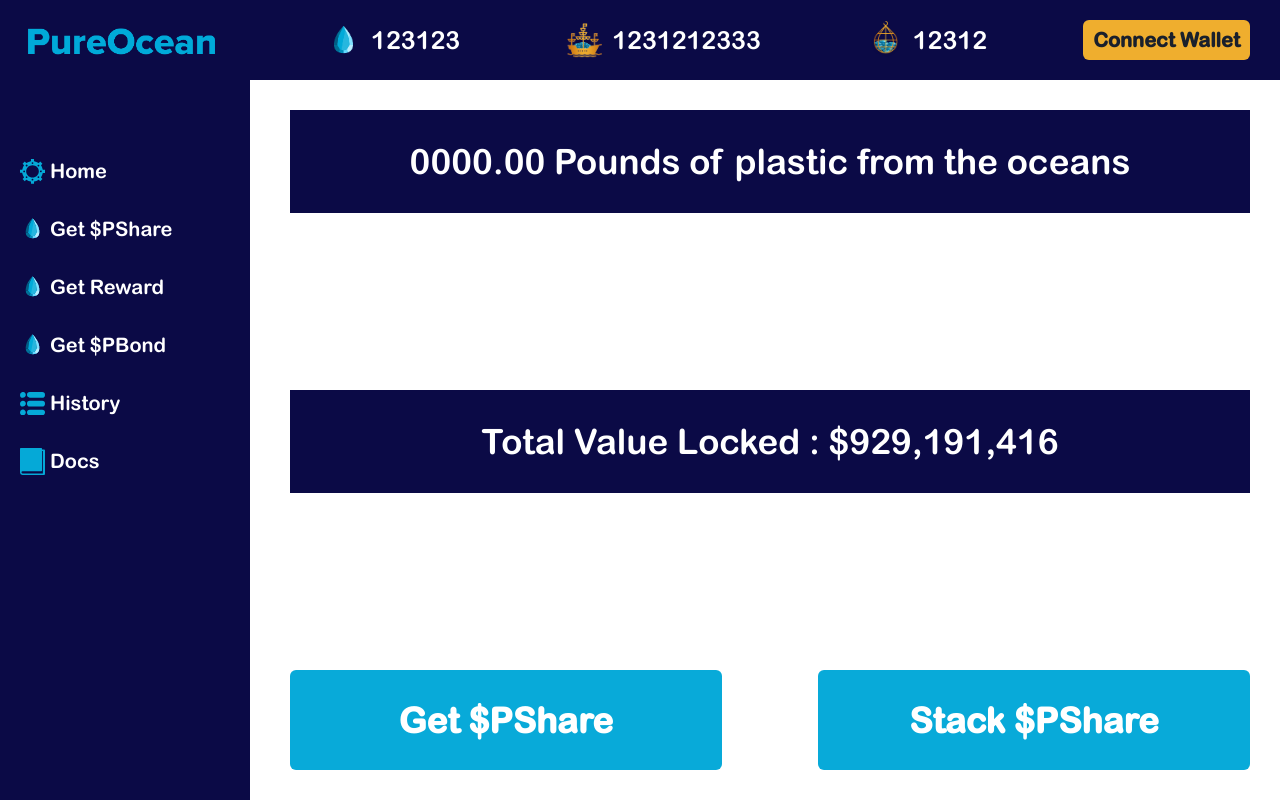
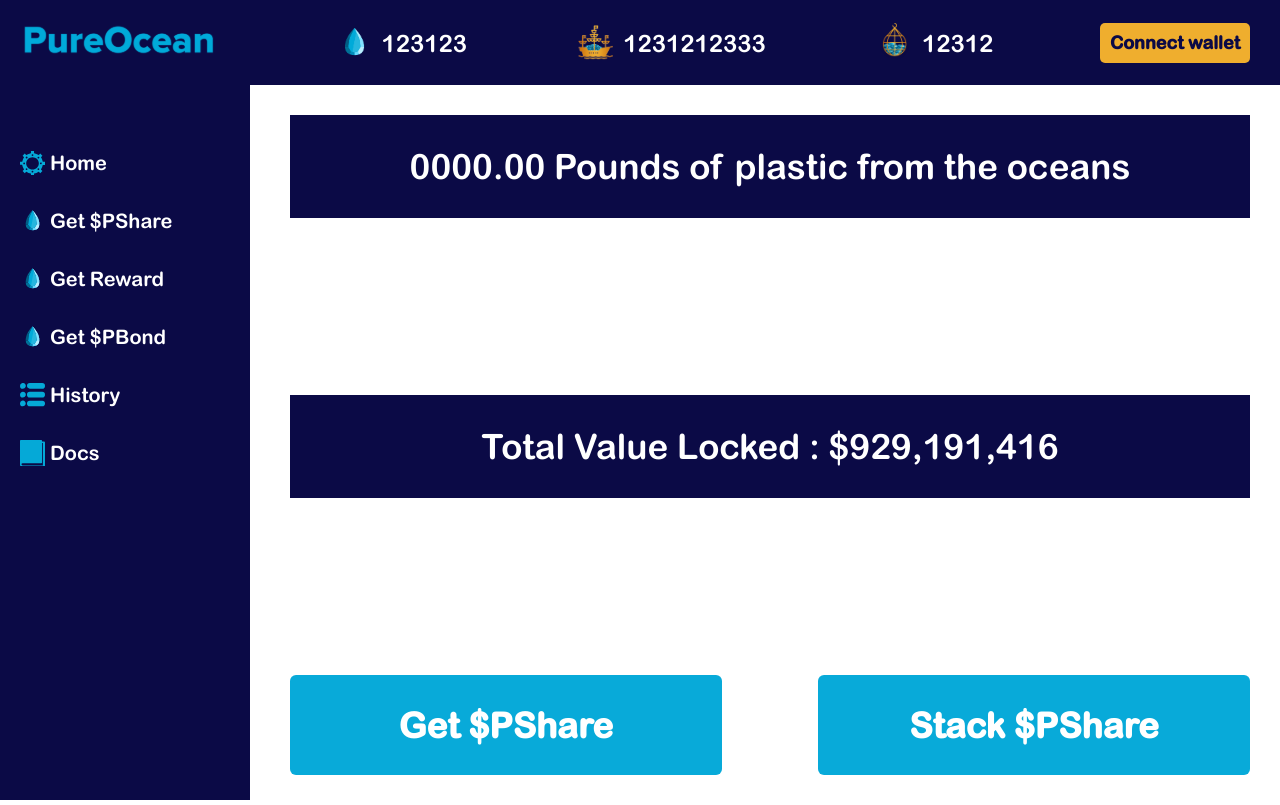
Before and after one commit to Vadim121197/pure_ocean, a React (Create React App) app: page / in a window 1280 px wide. Built offline with nearby package versions, Linux system fonts and the light colour scheme; what web3 would draw is missing.

Commit message:
[ConnectButton] add state style

```diff
--- a/src/assets/icons/index.tsx
+++ b/src/assets/icons/index.tsx
@@ -12,3 +12,7 @@ import { ReactComponent as LogoDocs } from './docs.svg';
 export const IconDocs = (props: React.SVGProps<SVGSVGElement>) => <LogoDocs {...props} />;
 import { ReactComponent as LogoHistory } from './history.svg';
 export const IconHistory = (props: React.SVGProps<SVGSVGElement>) => <LogoHistory {...props} />;
+import { ReactComponent as LogoHeaderIcon } from './logo_header_pureocean.svg';
+export const IconLogoHeader = (props: React.SVGProps<SVGSVGElement>) => (
+  <LogoHeaderIcon {...props} />
+);
--- a/src/components/BoxWithText/index.tsx
+++ b/src/components/BoxWithText/index.tsx
@@ -1,6 +1,6 @@
 import { Box } from '@chakra-ui/react';
 import React from 'react';
-import { mainBackground } from '../../constants';
+import { darkBlue } from '../../constants';
 
 export type BoxWithTextProps = {
   text: string;
@@ -9,7 +9,7 @@ export type BoxWithTextProps = {
 export const BoxWithText: React.FC<BoxWithTextProps> = ({ text }) => {
   return (
     <Box
-      bg={mainBackground}
+      bg={darkBlue}
       color="white"
       fontSize={['25px', null, '35px']}
       w="100%"
--- a/src/components/ConnectButton/index.tsx
+++ b/src/components/ConnectButton/index.tsx
@@ -1,5 +1,6 @@
 import { Button } from '@chakra-ui/react';
 import React from 'react';
+import { darkBlue, disableText, gold, goldDisabled, goldHover, goldPressed } from '../../constants';
 
 export type ConnectButtonProps = {
   onClick: () => void;
@@ -8,15 +9,18 @@ export type ConnectButtonProps = {
 export const ConnectButton: React.FC<ConnectButtonProps> = ({ onClick }) => {
   return (
     <Button
-      bg="#EFAE2E"
-      height="40px"
-      border="none"
+      bg={gold}
+      borderRadius="5px"
       mx="30px"
-      fontSize={['10px', '15px', '20px']}
-      px="10px"
+      fontSize="18px"
+      p="20px 10px"
       onClick={onClick}
+      color={darkBlue}
+      _hover={{ bg: goldHover }}
+      _active={{ bg: goldPressed, borderColor: 'red' }}
+      _disabled={{ bg: goldDisabled, color: disableText }}
     >
-      Connect Wallet
+      Connect wallet
     </Button>
   );
 };
--- a/src/constants/style.ts
+++ b/src/constants/style.ts
@@ -1,2 +1,7 @@
-export const mainBackground = '#0B0A46';
+export const darkBlue = '#0B0A46';
 export const burgerBackground = '#08AAD9';
+export const gold = '#EFAE2E';
+export const goldHover = '#D99818';
+export const goldPressed = '#C58200';
+export const goldDisabled = '#CACACA';
+export const disableText = '#686868';
--- a/src/containers/Header/index.tsx
+++ b/src/containers/Header/index.tsx
@@ -2,7 +2,7 @@
 import React, { useEffect, useState } from 'react';
 import { Flex, IconButton, Image, Text, Box } from '@chakra-ui/react';
 import { HamburgerIcon } from '@chakra-ui/icons';
-import { burgerBackground, mainBackground } from '../../constants';
+import { burgerBackground, darkBlue } from '../../constants';
 import ImageRuby from '../../assets/images/ruby.png';
 import ImageShip from '../../assets/images/ship.png';
 import ImageBasket from '../../assets/images/basket.png';
@@ -36,9 +36,9 @@ export const Header: React.FC<HeaderProps> = ({ showSidebarButton, onShowSidebar
   const [userAddress, setUserAddress] = useState<string>('');
 
   const connect = async () => {
-    rpcService
-      .connectToWallet()
-      .then((address: string | undefined) => address && setUserAddress(address));
+    // rpcService
+    //   .connectToWallet()
+    //   .then((address: string | undefined) => address && setUserAddress(address));
   };
 
   useEffect(() => {
@@ -49,7 +49,7 @@ export const Header: React.FC<HeaderProps> = ({ showSidebarButton, onShowSidebar
   }, []);
 
   return (
-    <Flex w="100%" bg={mainBackground} h="10vh" alignItems="center" justifyContent="space-between">
+    <Flex w="100%" bg={darkBlue} h="85px" alignItems="center" justifyContent="space-between">
       {showSidebarButton ? (
         <IconButton
           icon={<HamburgerIcon w={8} h={8} />}
@@ -59,7 +59,7 @@ export const Header: React.FC<HeaderProps> = ({ showSidebarButton, onShowSidebar
           aria-label="Search database"
           bg={burgerBackground}
           mx="30px"
-          color={mainBackground}
+          color={darkBlue}
         />
       ) : (
         <Box width="260px" />
@@ -69,7 +69,7 @@ export const Header: React.FC<HeaderProps> = ({ showSidebarButton, onShowSidebar
           {headerImages.map((i) => (
             <Flex alignItems="center" key={i.id}>
               <Image src={i.image} alt="Ruby" w="35px" />
-              <Text fontSize="25px" color="white" paddingLeft="10px">
+              <Text fontSize="24px" color="white" paddingLeft="10px">
                 {i.value}
               </Text>
             </Flex>
--- a/src/containers/Sidebar/index.tsx
+++ b/src/containers/Sidebar/index.tsx
@@ -7,9 +7,9 @@ import {
   DrawerContent,
   VStack,
 } from '@chakra-ui/react';
-import { IconDocs, IconHistory, IconHome, IconLogo, IconRuby } from '../../assets/icons';
+import { IconDocs, IconHistory, IconHome, IconLogoHeader, IconRuby } from '../../assets/icons';
 import { SidebarLink } from '../../components';
-import { burgerBackground, mainBackground, routes } from '../../constants';
+import { burgerBackground, darkBlue, routes } from '../../constants';
 
 export type SidebarProps = {
   onClose: () => void;
@@ -20,7 +20,7 @@ export type SidebarProps = {
 const SidebarContent: React.FC = () => (
   <VStack align="flex-start">
     <Box w="200px" marginBottom="70px">
-      <IconLogo />
+      <IconLogoHeader />
     </Box>
     <SidebarLink to={routes.MAIN} text="Home" logo={<IconHome />} />
     <SidebarLink to={routes.SHARE} text="Get $PShare" logo={<IconRuby />} />
@@ -33,7 +33,7 @@ const SidebarContent: React.FC = () => (
 
 export const Sidebar: React.FC<SidebarProps> = ({ isOpen, variant, onClose }) => {
   return variant === 'sidebar' ? (
-    <Box position="fixed" left={0} p={5} w="250px" top={0} h="100%" bg={mainBackground}>
+    <Box position="fixed" left={0} p={5} w="250px" top={0} h="100%" bg={darkBlue}>
       <SidebarContent />
     </Box>
   ) : (
@@ -43,13 +43,13 @@ export const Sidebar: React.FC<SidebarProps> = ({ isOpen, variant, onClose }) =>
           <DrawerCloseButton
             colorScheme="whiteAlpha"
             bg={burgerBackground}
-            color={mainBackground}
+            color={darkBlue}
             my="5px"
             _hover={{
               backgroundColor: 'gray',
             }}
           />
-          <DrawerBody bg={mainBackground}>
+          <DrawerBody bg={darkBlue}>
             <SidebarContent />
           </DrawerBody>
         </DrawerContent>
```
Also changed, not shown: src/assets/icons/logo_header_pureocean.svg (added).
